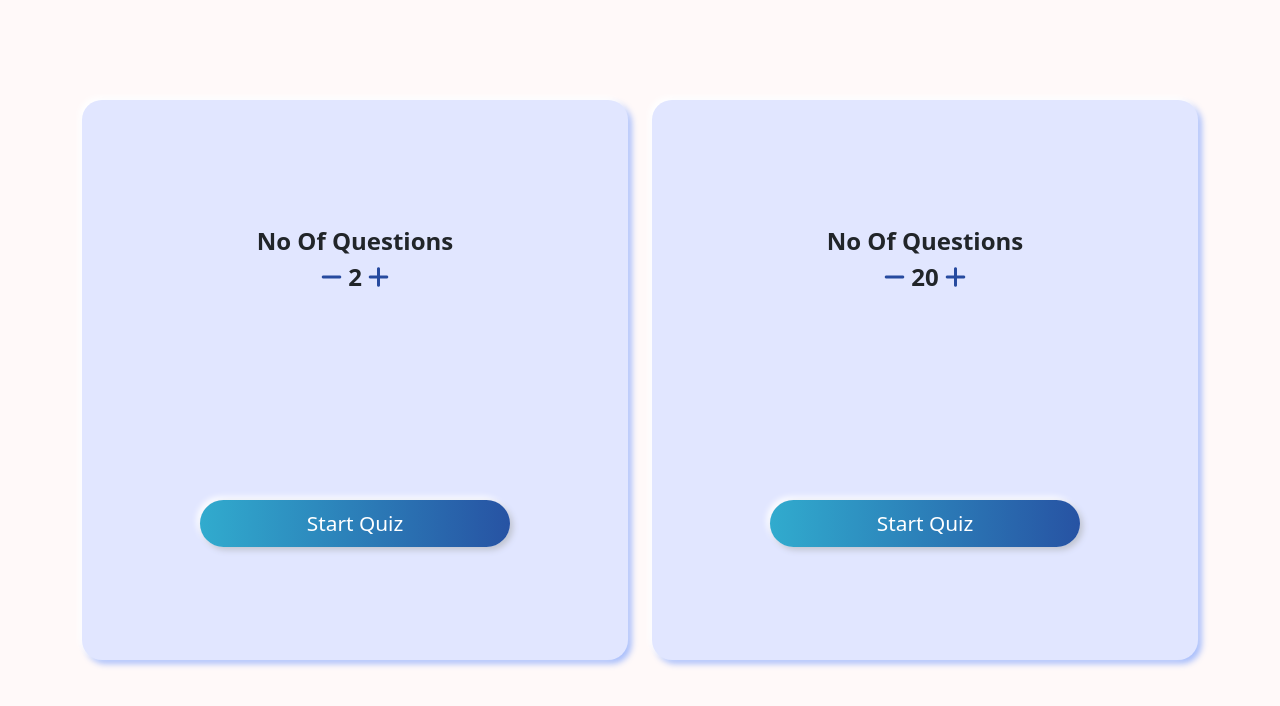
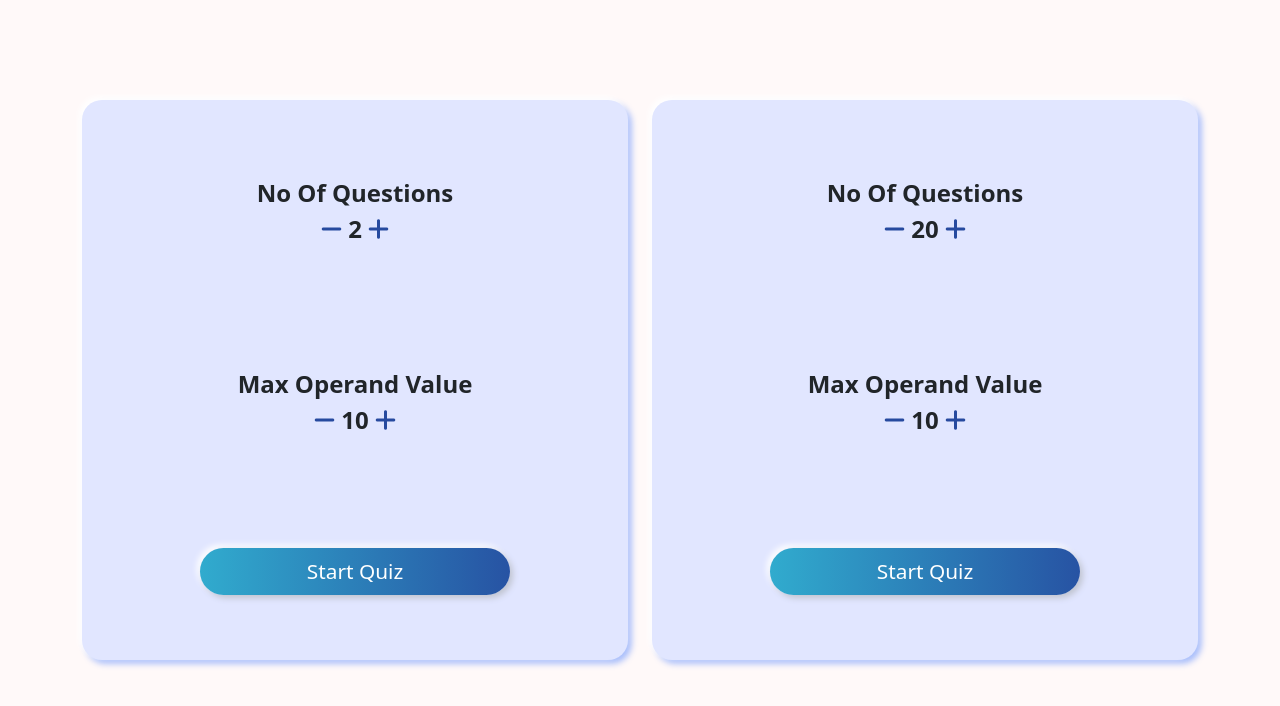
Before and after one commit to DivyanshArya23/NextJS_POC_QuizApp, a Next.js app: page / in a window 1280 px wide. Shown: the top 706 px of the page. Built offline with nearby package versions, Linux system fonts and the light colour scheme; a web font is replaced by a local one.

Commit message:
added maxOperandValue customization & code structuring

```diff
--- a/src/components/Quiz/questionScreen.module.scss
+++ b/src/components/Quiz/QuestionScreen/questionScreen.module.scss
@@ -1,4 +1,4 @@
-@import "./../../assets/styles/vars";
+@import "./../../../assets/styles/vars";
 
 .questionScreen {
   display: flex;
--- a/src/components/Quiz/ResultScreen.jsx
+++ b/src/components/Quiz/ResultScreen/index.jsx
@@ -2,9 +2,9 @@ import React, { Fragment } from "react";
 import { useSelector, useDispatch } from "react-redux";
 import cns from "classnames";
 import styles from "./resultScreen.module.scss";
-import Score from "./Score";
-import * as actions from "../../redux/actions";
-import { quizStages } from "./helper";
+import Score from "./../Score";
+import * as actions from "./../../../redux/actions";
+import { quizStages } from "./../helper";
 
 const ResultScreen = ({ qIndex, setStage }) => {
   const { qnaData, score } = useSelector((state) => state.quizData[qIndex]);
--- a/src/components/Quiz/resultScreen.module.scss
+++ b/src/components/Quiz/ResultScreen/resultScreen.module.scss
@@ -1,4 +1,4 @@
-@import "./../../assets/styles/vars";
+@import "./../../../assets/styles/vars";
 
 .resultScreen {
   padding-left: 10px;
--- a/src/components/Quiz/StartScreen.jsx
+++ /dev/null
@@ -1,50 +0,0 @@
-import React from "react";
-import cns from "classnames";
-import styles from "./startScreen.module.scss";
-import Button from "../Button";
-import { quizStages } from "./helper";
-
-const StartScreen = ({ setStage, quizConfig, setQuizConfig }) => {
-  const { noq } = quizConfig;
-  function onClickMinus() {
-    if (noq > 1) setQuizConfig({ ...quizConfig, noq: noq - 1 });
-  }
-  function onClickPlus() {
-    setQuizConfig({ ...quizConfig, noq: noq + 1 });
-  }
-  return (
-    <div className={styles.startScreen}>
-      <div className={cns("fw-bold", styles.quesSelector)}>
-        No Of Questions
-        <div className={cns("pl-3", styles.selection)}>
-          <i
-            className={cns("fa fa-minus pointer", styles.icon, {
-              [styles.disabledIcon]: noq <= 1,
-            })}
-            aria-hidden="true"
-            onClick={onClickMinus}
-          />
-          &nbsp;
-          {noq}&nbsp;
-          <i
-            className={cns("fa fa-plus pointer", styles.icon)}
-            aria-hidden="true"
-            onClick={onClickPlus}
-          />
-        </div>
-      </div>
-      <Button
-        name="startQuizBtn"
-        type="button"
-        active
-        className={styles.startQuizBtn}
-        onClick={() => {
-          setStage(quizStages.INPROGRESS);
-        }}
-      >
-        Start Quiz
-      </Button>
-    </div>
-  );
-};
-export default StartScreen;
--- /dev/null
+++ b/src/components/Quiz/StartScreen/index.jsx
@@ -0,0 +1,38 @@
+import React from "react";
+import styles from "./startScreen.module.scss";
+import Button from "./../../Button";
+import { quizStages } from "./../helper";
+import NoqChange from "./noqChange";
+import MaxValueChanger from "./maxValueChanger";
+
+const StartScreen = ({ setStage, quizConfig, setQuizConfig }) => {
+  const { noq, maxValue } = quizConfig;
+
+  function onChangeNOQ(newNoq) {
+    if (newNoq >= 1) setQuizConfig({ ...quizConfig, noq: newNoq });
+  }
+
+  function onChangeMaxValue(newMaxValue) {
+    if (newMaxValue >= 1 && newMaxValue <= 15)
+      setQuizConfig({ ...quizConfig, maxValue: newMaxValue });
+  }
+
+  return (
+    <div className={styles.startScreen}>
+      <NoqChange noq={noq} onChange={onChangeNOQ} />
+      <MaxValueChanger maxValue={maxValue} onChange={onChangeMaxValue} />
+      <Button
+        name="startQuizBtn"
+        type="button"
+        active
+        className={styles.startQuizBtn}
+        onClick={() => {
+          setStage(quizStages.INPROGRESS);
+        }}
+      >
+        Start Quiz
+      </Button>
+    </div>
+  );
+};
+export default StartScreen;
--- /dev/null
+++ b/src/components/Quiz/StartScreen/maxValueChanger.jsx
@@ -0,0 +1,35 @@
+import React from "react";
+import cns from "classnames";
+import styles from "./startScreen.module.scss";
+
+const MaxValueChanger = ({ onChange, maxValue }) => {
+  return (
+    <div className={cns("fw-bold", styles.noqChanger)}>
+      Max Operand Value
+      <div className={cns("pl-3", styles.selection)}>
+        <i
+          className={cns("fa fa-minus pointer", styles.icon, {
+            [styles.disabledIcon]: maxValue <= 1,
+          })}
+          aria-hidden="true"
+          onClick={() => {
+            onChange(maxValue - 1);
+          }}
+        />
+        &nbsp;
+        {maxValue}&nbsp;
+        <i
+          className={cns("fa fa-plus pointer", styles.icon, {
+            [styles.disabledIcon]: maxValue >= 15,
+          })}
+          aria-hidden="true"
+          onClick={() => {
+            onChange(maxValue + 1);
+          }}
+        />
+      </div>
+    </div>
+  );
+};
+
+export default MaxValueChanger;
--- /dev/null
+++ b/src/components/Quiz/StartScreen/noqChange.jsx
@@ -0,0 +1,33 @@
+import React from "react";
+import cns from "classnames";
+import styles from "./startScreen.module.scss";
+
+const NoqChange = ({ onChange, noq }) => {
+  return (
+    <div className={cns("fw-bold", styles.noqChanger)}>
+      No Of Questions
+      <div className={cns("pl-3", styles.selection)}>
+        <i
+          className={cns("fa fa-minus pointer", styles.icon, {
+            [styles.disabledIcon]: noq <= 1,
+          })}
+          aria-hidden="true"
+          onClick={() => {
+            onChange(noq - 1);
+          }}
+        />
+        &nbsp;
+        {noq}&nbsp;
+        <i
+          className={cns("fa fa-plus pointer", styles.icon)}
+          aria-hidden="true"
+          onClick={() => {
+            onChange(noq + 1);
+          }}
+        />
+      </div>
+    </div>
+  );
+};
+
+export default NoqChange;
--- a/src/components/Quiz/startScreen.module.scss
+++ b/src/components/Quiz/StartScreen/startScreen.module.scss
@@ -1,11 +1,11 @@
-@import "./../../assets/styles/vars";
+@import "./../../../assets/styles/vars";
 
 .startScreen {
   display: flex;
   flex-direction: column;
   width: 100%;
   text-align: center;
-  .quesSelector {
+  .noqChanger {
     margin: auto;
     font-size: 1.5rem;
     padding: 10px;
--- a/src/components/Quiz/index.jsx
+++ b/src/components/Quiz/index.jsx
@@ -3,7 +3,7 @@ import cns from "classnames";
 import styles from "./index.module.scss";
 import { quizStages } from "./helper";
 import StartScreen from "./StartScreen";
-import QuestionScreen from "./QuestonScreen";
+import QuestionScreen from "./QuestionScreen";
 import ResultScreen from "./ResultScreen";
 
 const Quiz = ({ qIndex, config }) => {
```
Also changed, not shown: src/components/Quiz/QuestionScreen/index.jsx (renamed from src/components/Quiz/QuestonScreen.jsx, +5 -5 lines), src/components/Quiz/Score/index.jsx (renamed from src/components/Quiz/Score.jsx), src/components/Quiz/Score/score.module.scss (renamed from src/components/Quiz/score.module.scss).
